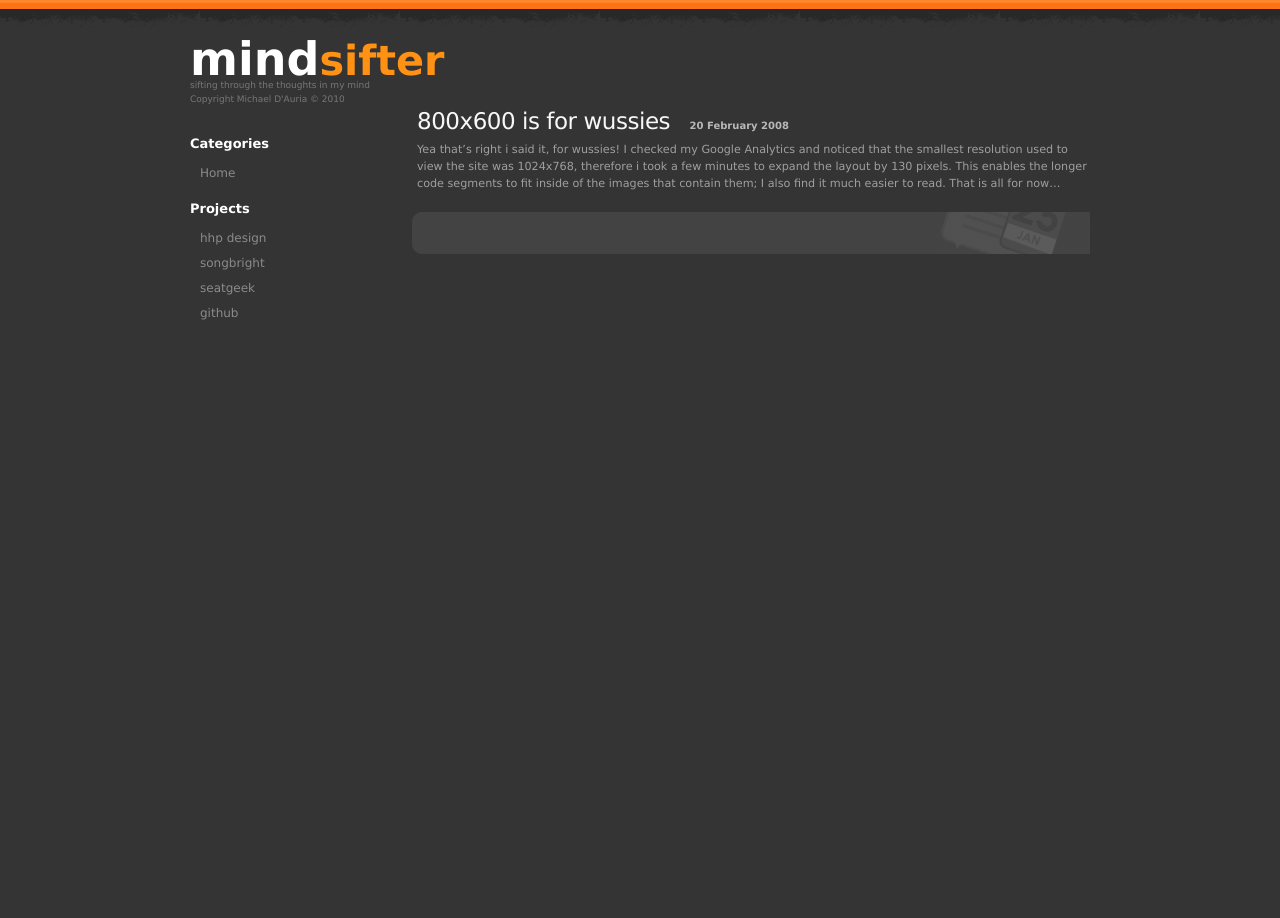
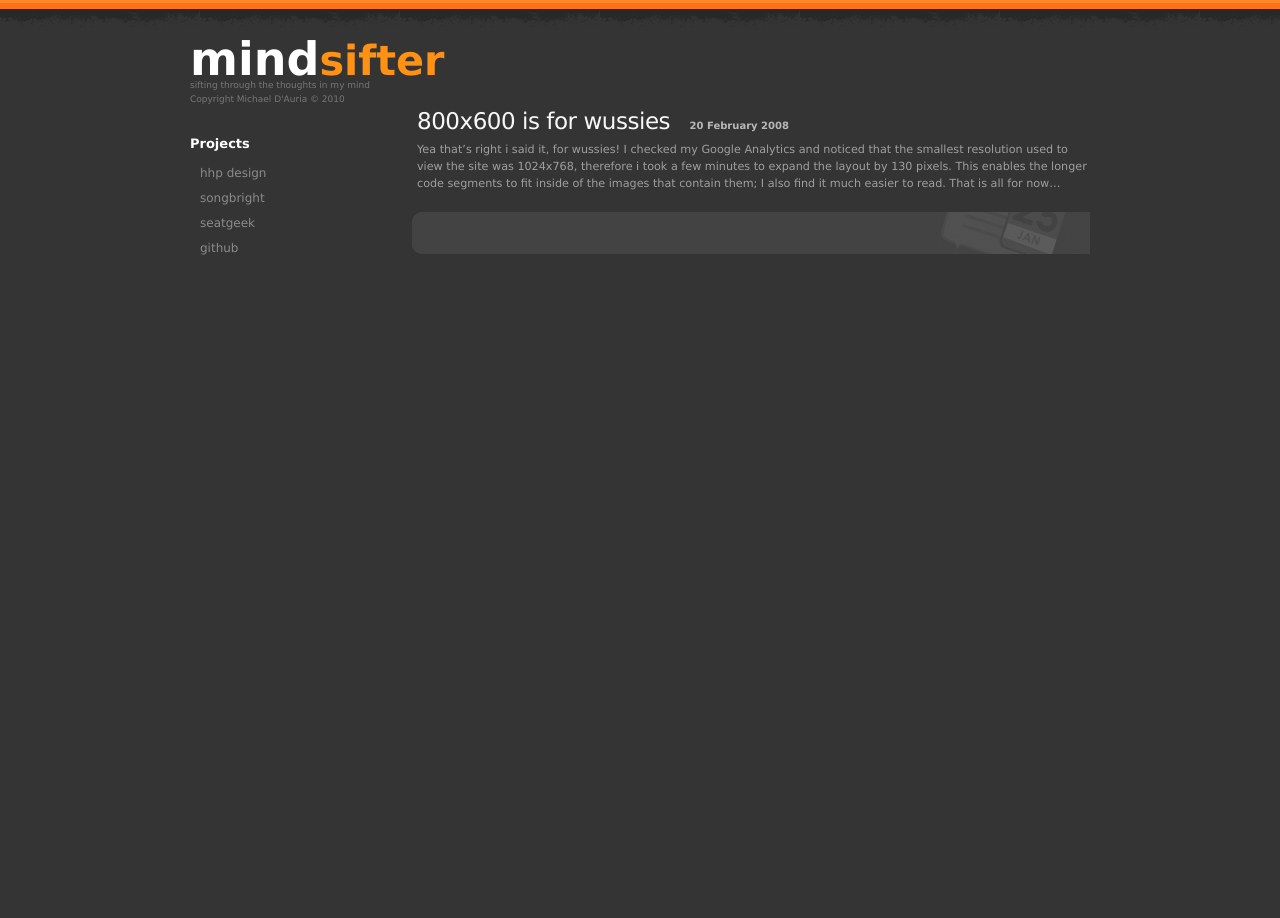
Before and after one commit to michaeldauria/mindsifter, a Jekyll site: the page built from _posts/2008-2-20-800x600-is-for-wussies.markdown, in a window 1280 px wide. Built offline with Jekyll 4.4.1, drawn with Linux system fonts in a browser that asks for light colours; Markdown is read by kramdown in place of the engine named in the settings.

Commit message:
No need for Categories section, add link to title instead

```diff
--- a/_layouts/default.html
+++ b/_layouts/default.html
@@ -12,13 +12,8 @@
 <body>
   <div id="container">
     <div id="leftcol">
-      <h1>mind<span>sifter</span></h1>
+      <a href="/"><h1>mind<span>sifter</span></h1></a>
       <p class="sub">sifting through the thoughts in my mind<br />Copyright Michael D'Auria © 2010</p>
-
-      <h3>Categories</h3>
-      <ul>
-        <li><a href="/">Home</a></li>
-      </ul>
 
       <h3>Projects</h3>
       <ul>
```
